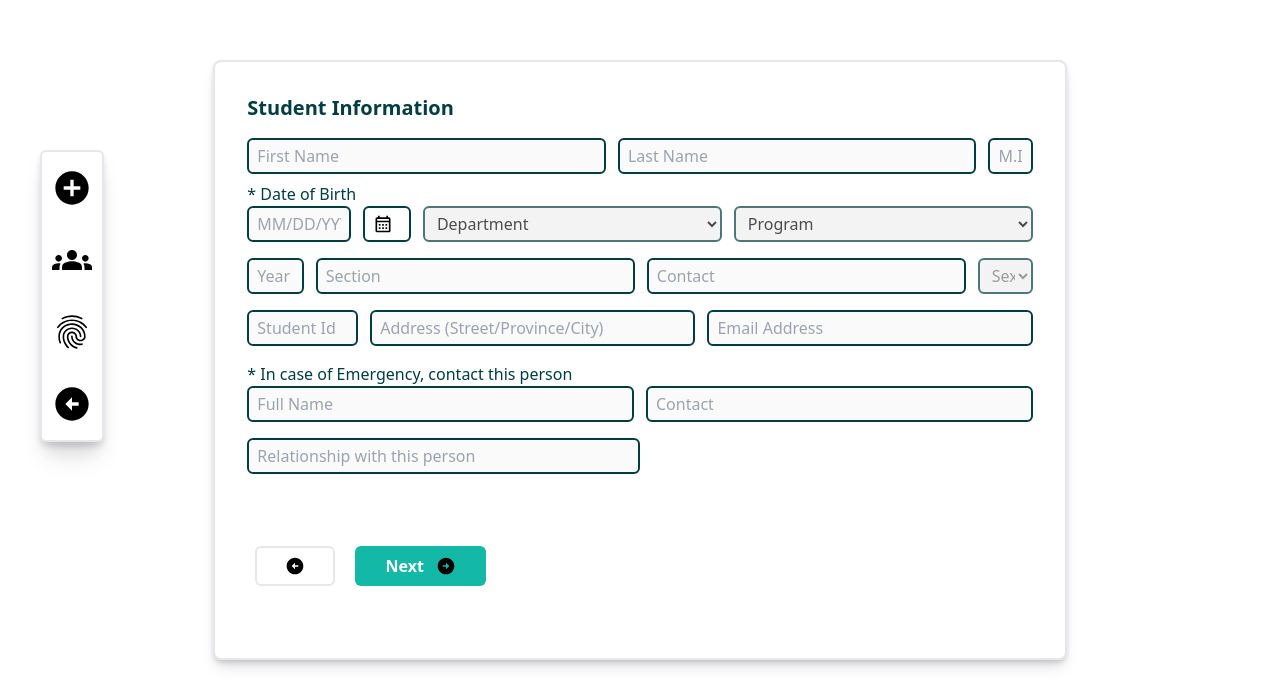
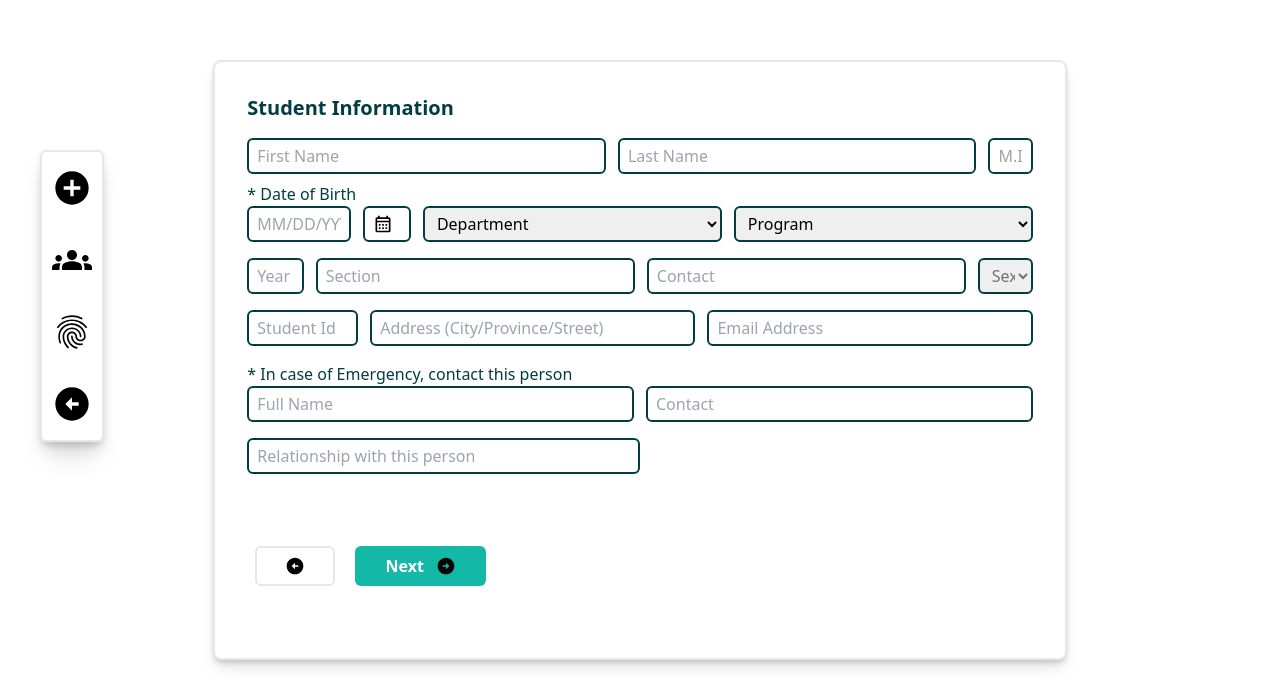
Before and after one commit to Aytsuu/MedProfile, a React (Vite) app: page /profile in a window 1280 px wide. Shown: the part 104-800 px from the top of the page. Built offline with nearby package versions, Linux system fonts and the light colour scheme.

Commit message:
REvert changes Registration

```diff
--- a/src/Registration.jsx
+++ b/src/Registration.jsx
@@ -24,7 +24,6 @@ function Registration() {
     });
 
     const [datePickerOpen, setDatePickerOpen] = useState(false);
-    const [inputsLocked, setInputsLocked] = useState(true);  // disables the input fields
 
     const handleChange = (e) => {
         const { name, value } = e.target;
@@ -52,36 +51,36 @@ function Registration() {
                 <form method="POST" onSubmit={handleSubmit} className="flex flex-col">
                     <div className="flex flex-row space-x-3">
                         <input type="text" name="fName" placeholder="First Name" value={formData.fName} onChange={handleChange}
-                            className="flex border-2 border-textColor p-2 rounded-md top-4 h-9 w-5/6" required  disabled={inputsLocked}/>
+                            className="flex border-2 border-textColor p-2 rounded-md top-4 h-9 w-5/6" required />
                         <input type="text" name="lName" placeholder="Last Name" value={formData.lName} onChange={handleChange}
-                            className="flex border-2 border-textColor p-2 rounded-md top-4 h-9 w-5/6" required disabled={inputsLocked}/>
+                            className="flex border-2 border-textColor p-2 rounded-md top-4 h-9 w-5/6" required />
                         <input type="text" name="mName" placeholder="M.I" value={formData.mName} onChange={handleChange}
-                            className="flex border-2 border-textColor p-2 rounded-md top-4 h-9 w-1/12" required disabled={inputsLocked}/>
+                            className="flex border-2 border-textColor p-2 rounded-md top-4 h-9 w-1/12" required />
                     </div>
 
                     <p className="text-textColor mt-2">* Date of Birth</p>
                     <div className="flex flex-row space-x-3">
                         <input type="text" placeholder="MM/DD/YYYY" value={formData.dateOfBirth} readOnly
-                            className="flex border-2 border-textColor p-2 rounded-md top-4 h-9 w-1/6" required disabled={inputsLocked}/>
+                            className="flex border-2 border-textColor p-2 rounded-md top-4 h-9 w-1/6" required />
                         <button type="button" className="flex items-center border-2 border-textColor rounded-md h-9 p-2"
                             onClick={() => setDatePickerOpen(!datePickerOpen)}>
-                            <MdOutlineCalendarMonth size="20" className="mr-2" disabled={inputsLocked}/>
+                            <MdOutlineCalendarMonth size="20" className="mr-2" />
                         </button>
                         {datePickerOpen && (
                             <div className="absolute z-1 left-52 top-44">
                                 <DatePicker selected={formData.dateOfBirth} onChange={handleDateChange} inline
-                                    onClickOutside={() => setDatePickerOpen(false)} className="border-2 border-textColor p-2 rounded-md" disabled={inputsLocked}/>
+                                    onClickOutside={() => setDatePickerOpen(false)} className="border-2 border-textColor p-2 rounded-md" />
                             </div>
                         )}
 
                         <select name="department" value={formData.department} onChange={handleChange}
-                            className="flex border-2 border-textColor rounded-md h-9 pl-2 w-1/2 " required disabled={inputsLocked}>
+                            className="flex border-2 border-textColor rounded-md h-9 pl-2 w-1/2 " required>
                             <option disabled value="">Department</option>
                             <option value="College of Technology">College of Technology</option>
                         </select>
 
                         <select name="program" value={formData.program} onChange={handleChange}
-                            className="flex border-2 border-textColor rounded-md h-9 pl-2 w-1/2" required disabled={inputsLocked}>
+                            className="flex border-2 border-textColor rounded-md h-9 pl-2 w-1/2" required>
                             <option disabled value="">Program</option>
                             <option value="BSIT">BSIT</option>
                             <option value="BSIE">BSIE</option>
@@ -90,14 +89,14 @@ function Registration() {
 
                     <div className="flex flex-row space-x-3 mt-4">
                         <input type="text" name="year" placeholder="Year" value={formData.year} onChange={handleChange}
-                            className="flex border-2 border-textColor p-2 rounded-md top-4 h-9 w-1/12" required disabled={inputsLocked}/>
+                            className="flex border-2 border-textColor p-2 rounded-md top-4 h-9 w-1/12" required />
                         <input type="text" name="section" placeholder="Section" value={formData.section} onChange={handleChange}
-                            className="flex border-2 border-textColor p-2 rounded-md top-4 h-9 w-1/2" required disabled={inputsLocked}/>
+                            className="flex border-2 border-textColor p-2 rounded-md top-4 h-9 w-1/2" required />
                         <input type="text" name="contact" placeholder="Contact" value={formData.contact} onChange={handleChange}
-                            className="flex border-2 border-textColor p-2 rounded-md top-4 h-9 w-1/2" required disabled={inputsLocked}/>
+                            className="flex border-2 border-textColor p-2 rounded-md top-4 h-9 w-1/2" required />
 
                         <select name="sex" value={formData.sex} onChange={handleChange}
-                            className="flex border-2 border-textColor rounded-md h-9 pl-2 w-1/12 text-neutral-500" required disabled={inputsLocked}>
+                            className="flex border-2 border-textColor rounded-md h-9 pl-2 w-1/12 text-neutral-500" required>
                             <option disabled value="">Sex</option>
                             <option value="Male">Male</option>
                             <option value="Female">Female</option>
@@ -107,24 +106,24 @@ function Registration() {
 
                     <div className="flex flex-row space-x-3 mt-4">
                         <input type="text" name="studentId" placeholder="Student Id" value={formData.studentId} onChange={handleChange}
-                            className="flex border-2 border-textColor p-2 rounded-md top-4 h-9 w-1/6" required disabled={inputsLocked}/>
-                        <input type="text" name="address" placeholder="Address (Street/Province/City)" value={formData.address} onChange={handleChange}
-                            className="flex border-2 border-textColor p-2 rounded-md top-4 h-9 w-1/2" required disabled={inputsLocked}/>
+                            className="flex border-2 border-textColor p-2 rounded-md top-4 h-9 w-1/6" required />
+                        <input type="text" name="address" placeholder="Address (City/Province/Street)" value={formData.address} onChange={handleChange}
+                            className="flex border-2 border-textColor p-2 rounded-md top-4 h-9 w-1/2" required />
                         <input type="email" name="emailAddress" placeholder="Email Address" value={formData.emailAddress} onChange={handleChange}
-                            className="flex border-2 border-textColor p-2 rounded-md top-4 h-9 w-1/2" required disabled={inputsLocked}/>
+                            className="flex border-2 border-textColor p-2 rounded-md top-4 h-9 w-1/2" required />
                     </div>
 
                     <p className="text-textColor mt-4">* In case of Emergency, contact this person</p>
                     <div className="flex flex-row space-x-3">
                         <input type="text" name="eName" placeholder="Full Name" value={formData.eName} onChange={handleChange}
-                            className="flex border-2 border-textColor p-2 rounded-md top-4 h-9 w-1/2" required disabled={inputsLocked}/>
+                            className="flex border-2 border-textColor p-2 rounded-md top-4 h-9 w-1/2" required />
                         <input type="text" name="eContact" placeholder="Contact" value={formData.eContact} onChange={handleChange}
-                            className="flex border-2 border-textColor p-2 rounded-md top-4 h-9 w-1/2" required disabled={inputsLocked}/>
+                            className="flex border-2 border-textColor p-2 rounded-md top-4 h-9 w-1/2" required />
                     </div>
 
                     <div className="flex flex-row space-x-3 mt-4">
                         <input type="text" name="eRelationship" placeholder="Relationship with this person" value={formData.eRelationship} onChange={handleChange}
-                            className="flex border-2 border-textColor p-2 rounded-md top-4 h-9 w-1/2" required disabled={inputsLocked}/>
+                            className="flex border-2 border-textColor p-2 rounded-md top-4 h-9 w-1/2" required />
                     </div>
 
                     <div className="flex flex-row space-x-3 mt-16">
```
